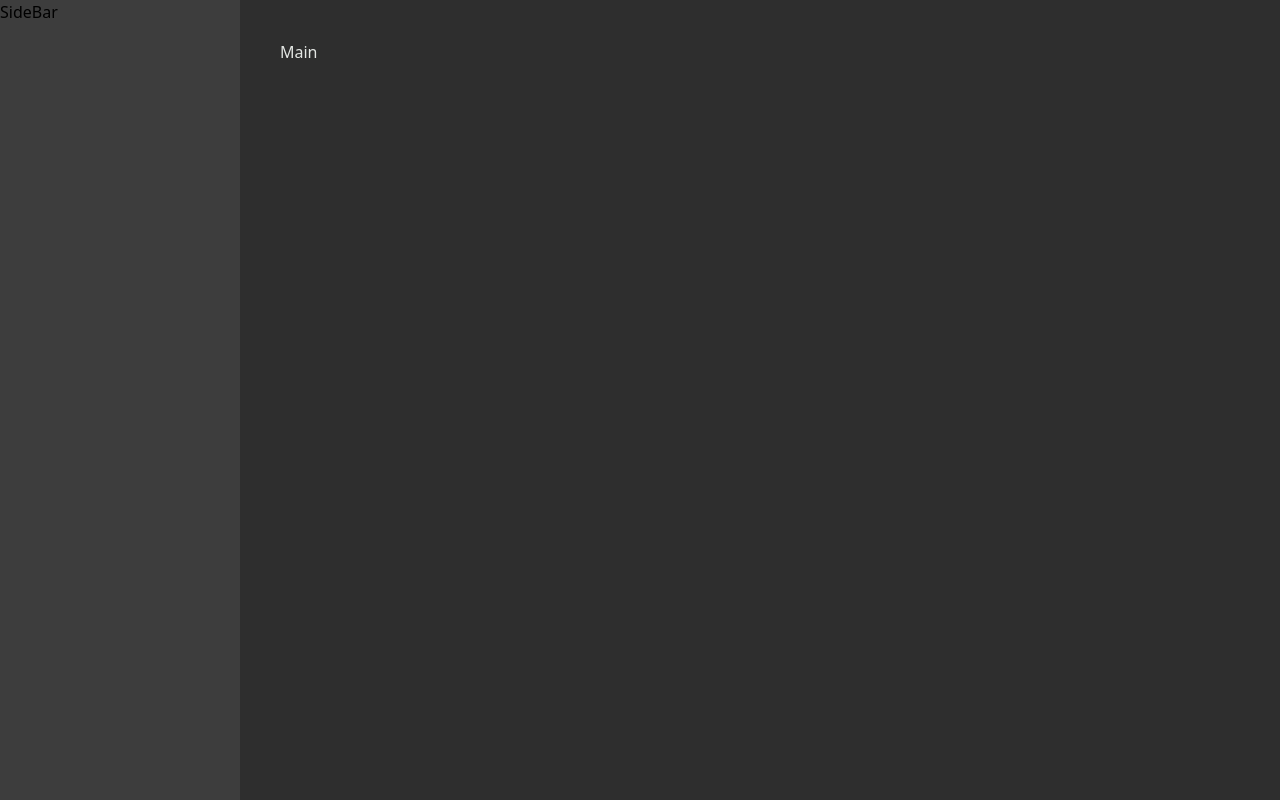
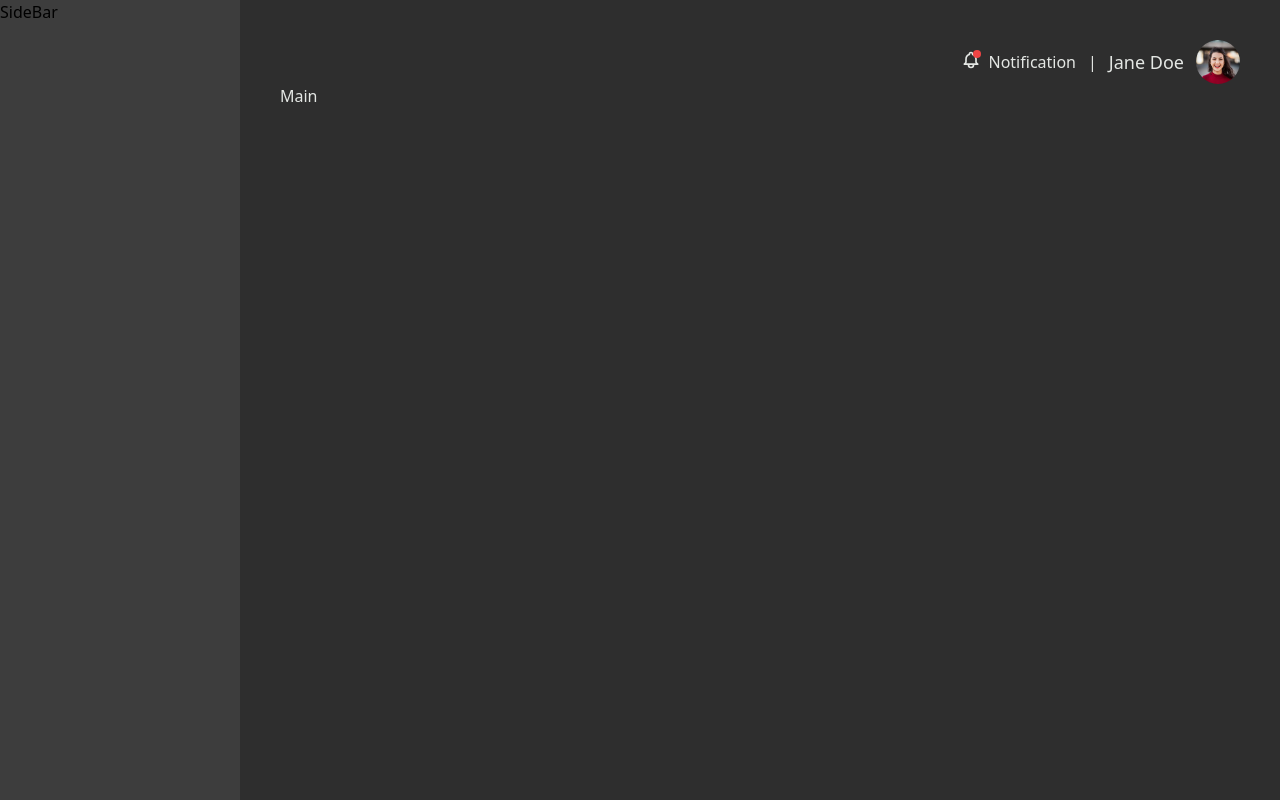
Before and after one commit to PrinceNarteh/student-portal, a React (Create React App) app in the folder client/: page / in a window 1280 px wide. Built offline with nearby package versions, Linux system fonts and the light colour scheme.

Commit message:
adds Navbar component

```diff
--- /dev/null
+++ b/client/src/components/Navbar.jsx
@@ -0,0 +1,25 @@
+import React from "react";
+import { BellIcon } from "@heroicons/react/outline";
+
+const Navbar = () => {
+  return (
+    <div className="flex justify-end items-center space-x-3">
+      <div className=" flex space-x-2">
+        <div className="relative">
+          <BellIcon className="w-5" />
+          <span className="bg-red-500 w-2 h-2 rounded-full absolute top-0 right-0"></span>
+        </div>
+        <span>Notification</span>
+      </div>
+      <span className="divide-x-2">|</span>
+      <p className="text-lg">Jane Doe</p>
+      <img
+        src="/images/profile.jpg"
+        alt="Profile Picture"
+        className="w-11 h-11 rounded-full"
+      />
+    </div>
+  );
+};
+
+export default Navbar;
--- a/client/src/pages/Layout.jsx
+++ b/client/src/pages/Layout.jsx
@@ -1,4 +1,5 @@
 import React from "react";
+import Navbar from "../components/Navbar";
 import SideBar from "../components/SideBar";
 
 const Layout = () => {
@@ -7,7 +8,8 @@ const Layout = () => {
       <aside className="w-60 fixed left-0 h-screen">
         <SideBar />
       </aside>
-      <main className="flex-1 ml-60 p-10 text-light min-h-screen">
+      <main className="flex-1 ml-60 p-10  text-light min-h-screen">
+        <Navbar />
         <h1>Main</h1>
       </main>
     </div>
--- a/client/tailwind.config.js
+++ b/client/tailwind.config.js
@@ -1,7 +1,7 @@
 module.exports = {
   content: ["./src/**/*.{js,jsx,ts,tsx}"],
   theme: {
-    extend: {},
+    extend: {
       colors: {
         dark: "#2E2E2E",
         darkGray: "#3D3D3D",
@@ -12,5 +12,6 @@ module.exports = {
         light: "#E4E7E4",
       },
     },
+  },
   plugins: [],
 };
```
Also changed, not shown: client/public/images/profile.jpg (added). Lines whose indentation alone changed are shown as unchanged.
